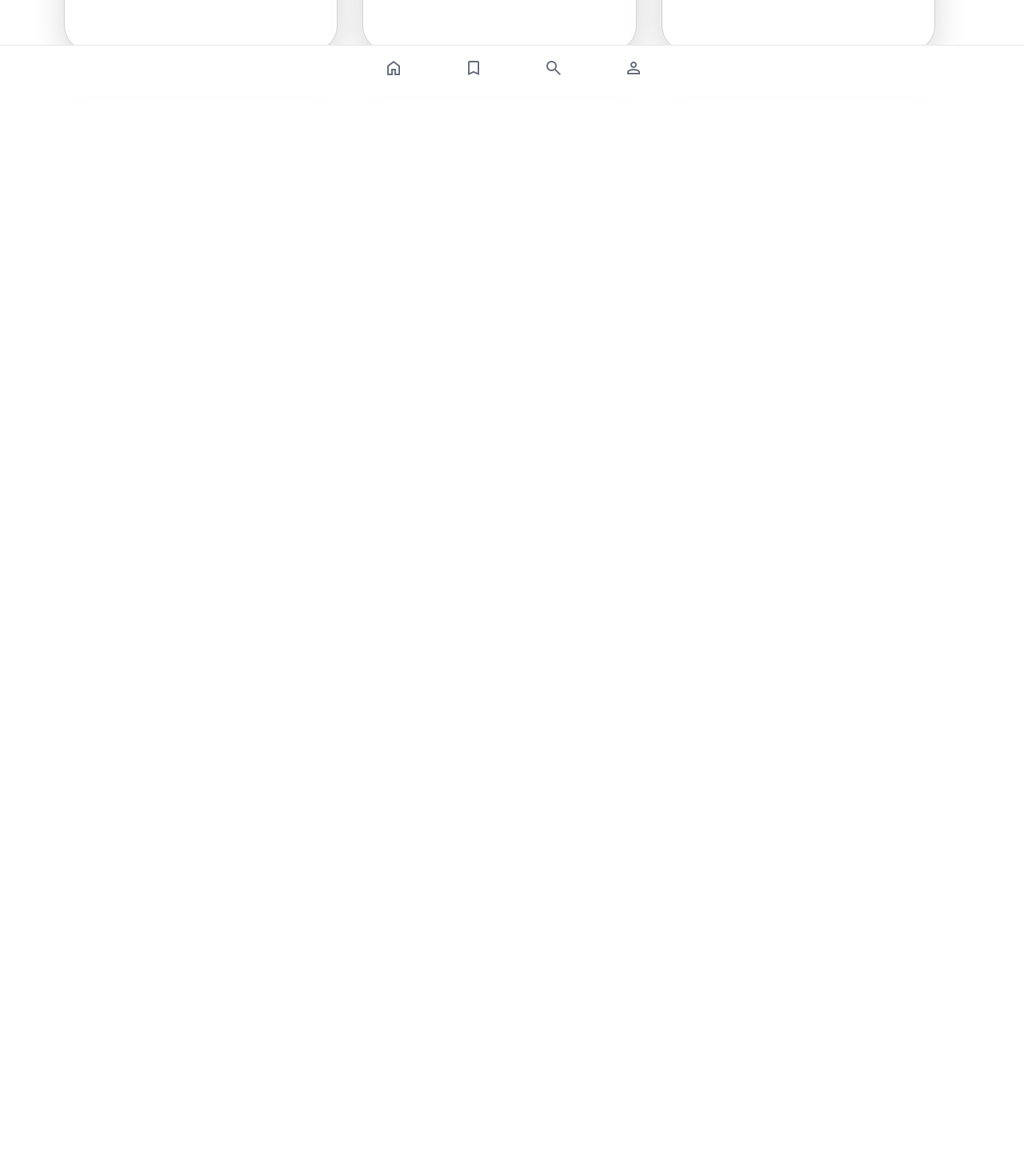
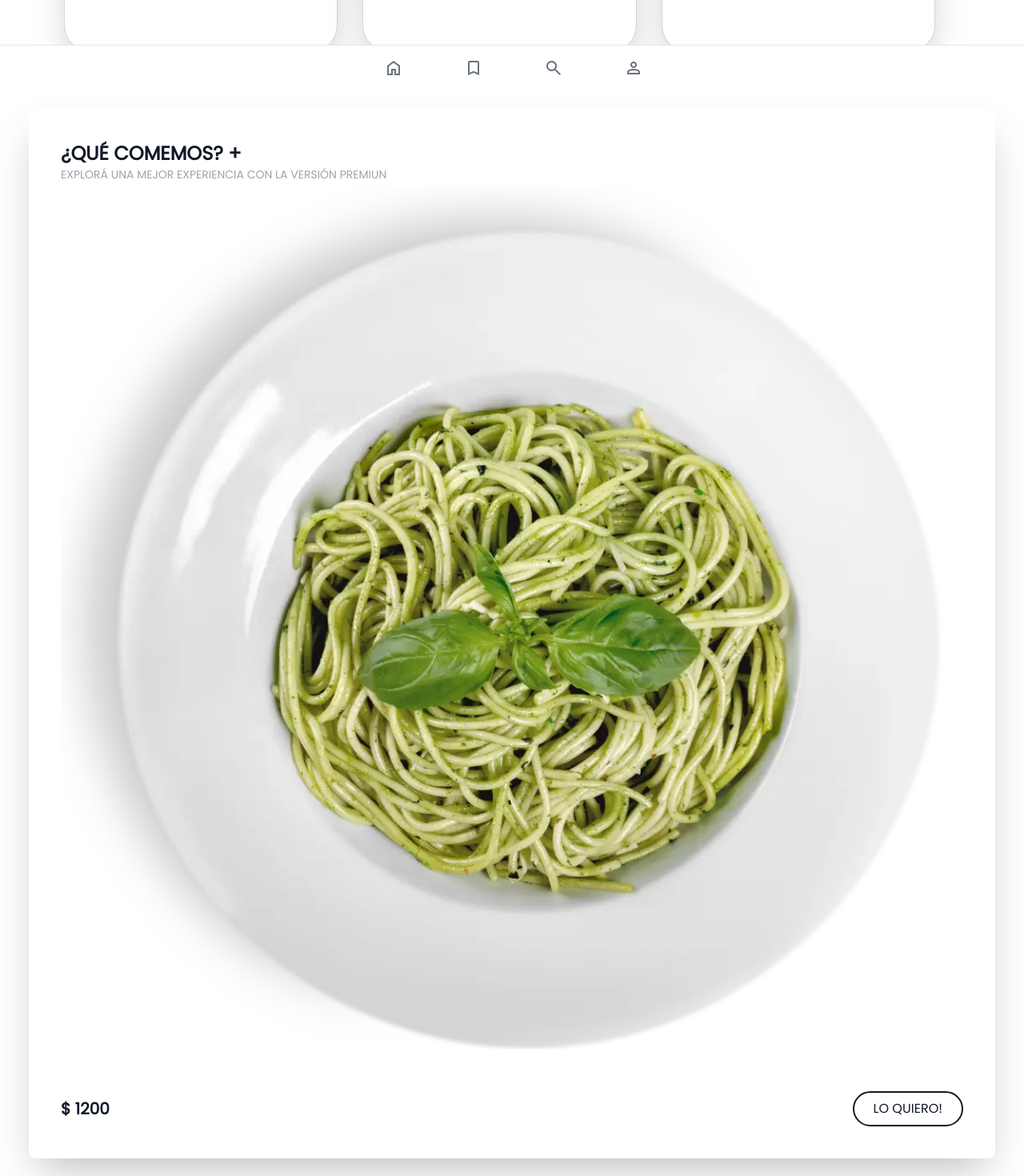
Before and after one commit to Cecimartinez/que-comemos, a React (Vite) app in the folder que-comemos-app/: page / in a window 1280 px wide. Shown: the part 680-2150 px from the top of the page at 80% size. Before the commit the page ends 1136 px from the top, so only its background shows below. Built offline with nearby package versions, Linux system fonts and the light colour scheme.

Commit message:
ProductCard component

```diff
--- /dev/null
+++ b/que-comemos-app/src/components/ProductCard/ProductCard.jsx
@@ -0,0 +1,34 @@
+export const ProductCard=()=>{
+  return(
+
+<div class="flex items-center justify-center  w-full pb-16  ">
+    <div class="w-full p-4 b">
+        <div class="flex flex-col justify-center p-10 bg-white rounded-lg shadow-2xl card">
+            <div class="prod-title">
+                <p class="text-2xl font-bold text-gray-900 uppercase">
+                    ¿Qué comemos? +
+                </p>
+                <p class="text-sm text-gray-400 uppercase">
+                    Explorá una mejor experiencia con la versión premiun
+                </p>
+            </div>
+            <div class="prod-img my-1">
+                <img src="././pesto.webp" class="object-cover object-center w-full"/>
+            </div>
+            <div class="grid gap-10 prod-info">
+
+                <div class="flex flex-col items-center justify-between text-gray-900 md:flex-row">
+                    <p class="text-xl font-bold">
+                      $ 1200
+                    </p>
+                    <button class="px-6 py-2 uppercase transition duration-200 ease-in border-2 border-gray-900 rounded-full hover:bg-gray-800 hover:text-white focus:outline-none">
+                        Lo quiero!
+                    </button>
+                </div>
+            </div>
+        </div>
+    </div>
+</div>
+
+  )
+}
--- a/que-comemos-app/src/pages/Home/Home.jsx
+++ b/que-comemos-app/src/pages/Home/Home.jsx
@@ -1,11 +1,12 @@
 import { NavigationBottom } from "../../components/NavigationBottom/NavigationBottom";
+import { ProductCard } from "../../components/ProductCard/ProductCard";
 import { SearchBar } from "../../components/SearchBard/SearchBard";
 import { CardCarrousel } from "./components/CardCarrousel/CardCarrousel";
 import { Greeting } from "./components/Greeting/Greeting";
 
 export const Home = () => {
   return (
-    <div className="bg-white font-poppins flex flex-col justify-between items-baseline  2xl:h-full  w-full md:h-full">
+    <div className="bg-white font-poppins flex flex-col justify-between items-baseline h-screen  2xl:h-full  w-full md:h-full">
       <Greeting userName="Valentina" />
 
       <div className="w-full  flex justify-center items-center lg:mb-4 mb-10">
@@ -21,7 +22,15 @@ export const Home = () => {
           <CardCarrousel />
         </div>
 
+        <div className="flex justify-center items-center px-5  w-full bg-white">
+        <ProductCard/>
+        </div>
+
+
+
       </div>
+
+
 
       <section>
         <NavigationBottom />
```
